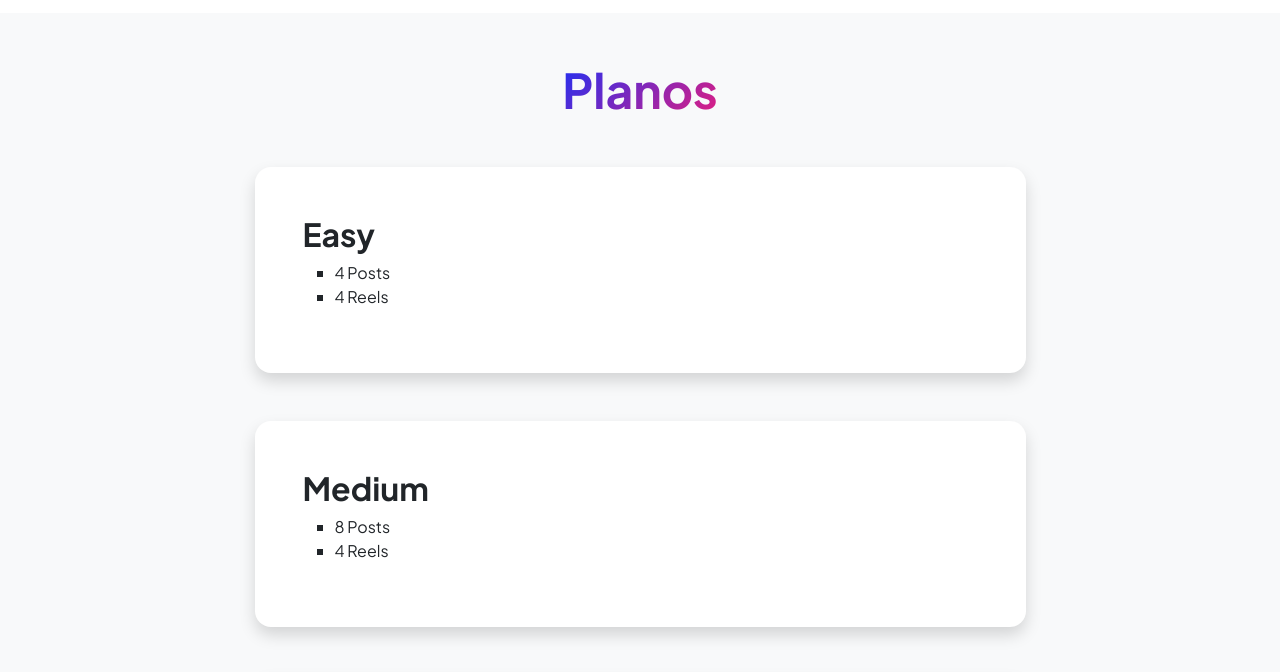
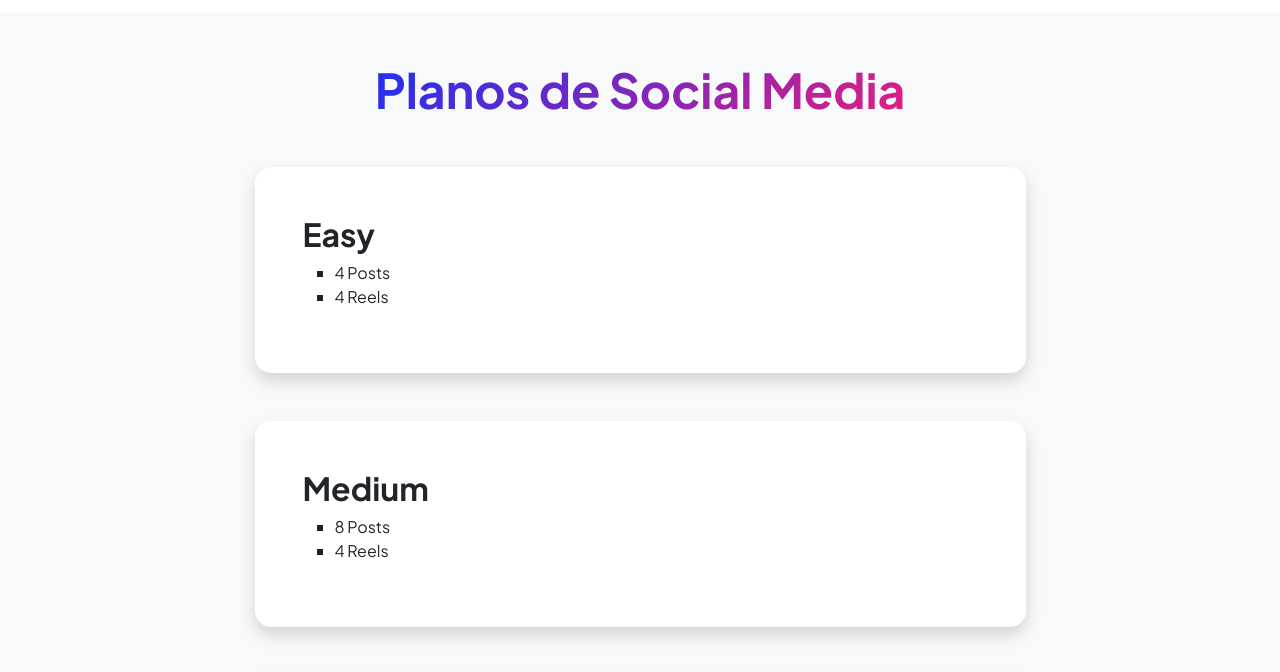
Before and after one commit to DavidPlCastro/boost-connect, a plain HTML site: page planos.html in a window 1280 px wide. Shown: the part 77-749 px from the top of the page. Drawn offline with nearby package versions, Linux system fonts and the light colour scheme.

Commit message:
Update titulo planos.html

```diff
--- a/planos.html
+++ b/planos.html
@@ -40,7 +40,7 @@
             <section class="py-5">
                 <div class="container px-5 mb-5">
                     <div class="text-center mb-5">
-                        <h1 class="display-5 fw-bolder mb-0"><span class="text-gradient d-inline">Planos</span></h1>
+                        <h1 class="display-5 fw-bolder mb-0"><span class="text-gradient d-inline">Planos de Social Media</span></h1>
                     </div>
                     <div class="row gx-5 justify-content-center">
                         <div class="col-lg-11 col-xl-9 col-xxl-8">
```
